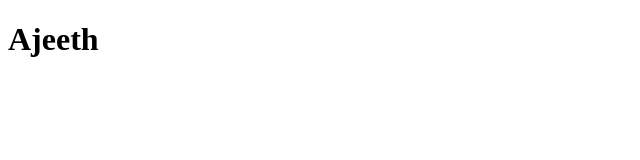
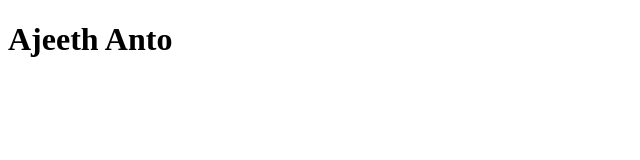
Before and after one commit to AjeethAnto/samplerepo, a plain HTML site: page index.html in a window 1280 px wide. Shown: the whole page, without its empty margins (0-640 px from the left). Drawn offline with Linux system fonts and the light colour scheme.

Commit message:
feat : chaneged my full name

```diff
--- a/index.html
+++ b/index.html
@@ -6,6 +6,6 @@
     <title>Document</title>
 </head>
 <body>
-    <h1>Ajeeth</h1>
+    <h1>Ajeeth Anto</h1>
 </body>
 </html>
```
